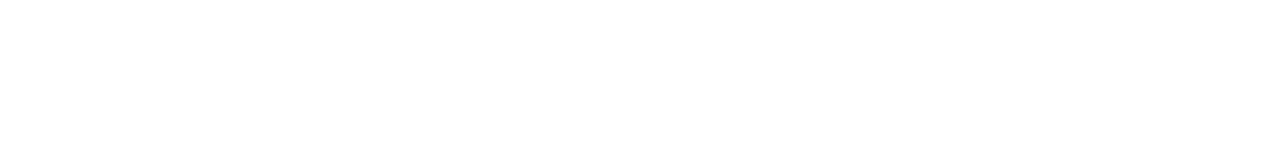
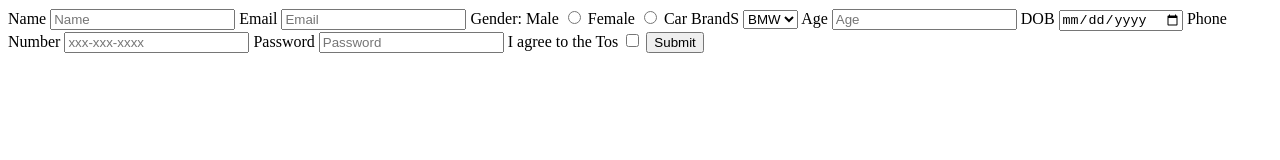
Before and after one commit to acciojob/signup-form-car-Saishiva069, a website: page main.html in a window 1280 px wide. Drawn offline with Linux system fonts and the light colour scheme.

Commit message:
created a submission

```diff
--- a/main.html
+++ b/main.html
@@ -7,7 +7,36 @@
 </head>
 
 <body>
-	<!-- the entire body must be written by student -->
+	<form method ="post">
+		<label for="Name">Name</label>
+		<input placeholder="Name" type="text" id="name" required>
+				<label for="Email">Email</label>
+		<input placeholder="Email" type="Email" id="email" required>
+		<label>Gender:
+		<label for="">Male</label>
+		<input type="radio" id="gender_m" name="gender" required>
+		<label for="">Female</label>
+		<input type="radio" id="gender_f" name="gender" required>
+		</label>
+		<label for="Car Brands">Car BrandS</label>
+		<select placeholder="--Please choose an option--" id="cars" required>
+			<option>BMW</option>
+			<option>Audi</option>
+			<option>Tata</option>
+		</select>
+		<label for="Age">Age</label>
+		<input type="Number" id="age" placeholder="Age">
+		<label for="DOB">DOB</label>
+		<input type="Date" id="dob" required >
+		<lable fpr="Phone Number">Phone Number</lable>
+		<input type="Tel" id="tel" placeholder="xxx-xxx-xxxx">
+		<label for="Password">Password</label>
+		<input type="password" id="password" placeholder="Password">
+		<label for="TOS">I agree to the Tos</label>
+		<input type="checkbox" id="tos" required>
+		<button type="submit">Submit</button>
+
+	</form>
     <script type="text/javascript" src="./script.js">
 </script>
 
```
